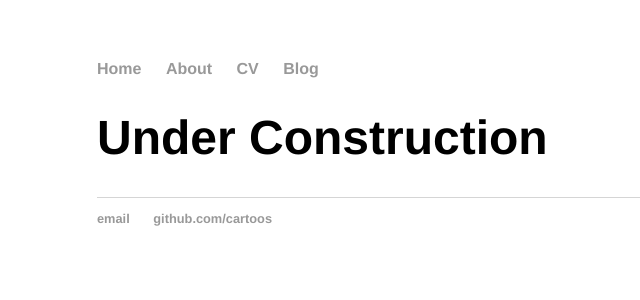
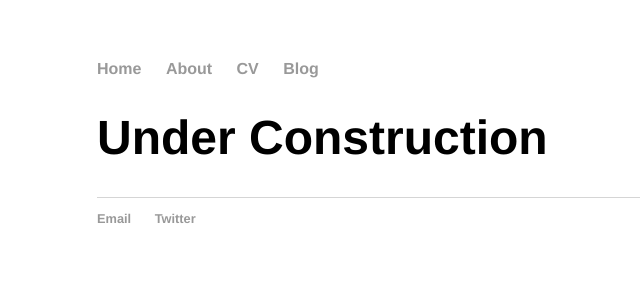
Before and after one commit to cartoos/cartoos.github.io, a Jekyll site: the page cv/index.html, which Jekyll copies as it is, in a window 1280 px wide. Shown: the top 300 px of the page, without its empty margins (95-735 px from the left). Built offline with Jekyll 4.4.1, drawn with Linux system fonts in a browser that asks for light colours.

Commit message:
Update index.html

```diff
--- a/cv/index.html
+++ b/cv/index.html
@@ -40,8 +40,8 @@
 
   <footer>
    <ul>
-   <li><a href="mailto:oscar.so@outlook.com">email</a></li>
-   <li><a href="https://github.com/cartoos">github.com/cartoos</a></li>
+   <li><a href="mailto:oscar.so@outlook.com">Email</a></li>
+   <li><a href="https://twitter.com/cartoos">Twitter</a></li>
    </ul>
   </footer>
   </body>
```
